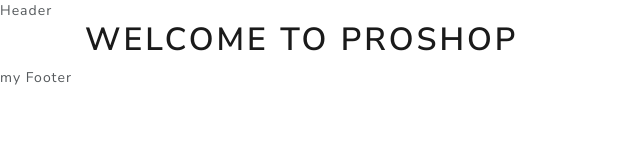
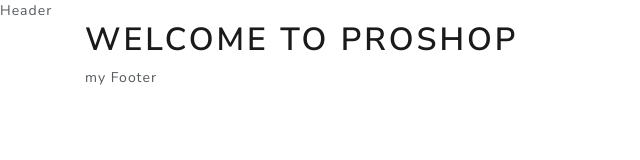
Before and after one commit to Ahtisham92/e-commerce-shop, a React (Create React App) app in the folder frontend/: page / in a window 1280 px wide. Shown: the top 160 px of the page, without its empty margins (0-640 px from the left). Built offline with nearby package versions, Linux system fonts and the light colour scheme.

Commit message:
added Row, col and wraped with container

```diff
--- a/frontend/src/components/Footer.js
+++ b/frontend/src/components/Footer.js
@@ -1,10 +1,14 @@
 import React from 'react'
-import { Container } from 'react-bootstrap';
+import { Container, Row, Col } from 'react-bootstrap';
 
 
 const Footer = () => {
   return (
-    <footer>my Footer</footer>
+    <Container>
+
+      <footer>my Footer</footer>
+
+    </Container>
   )
 }
 
```
